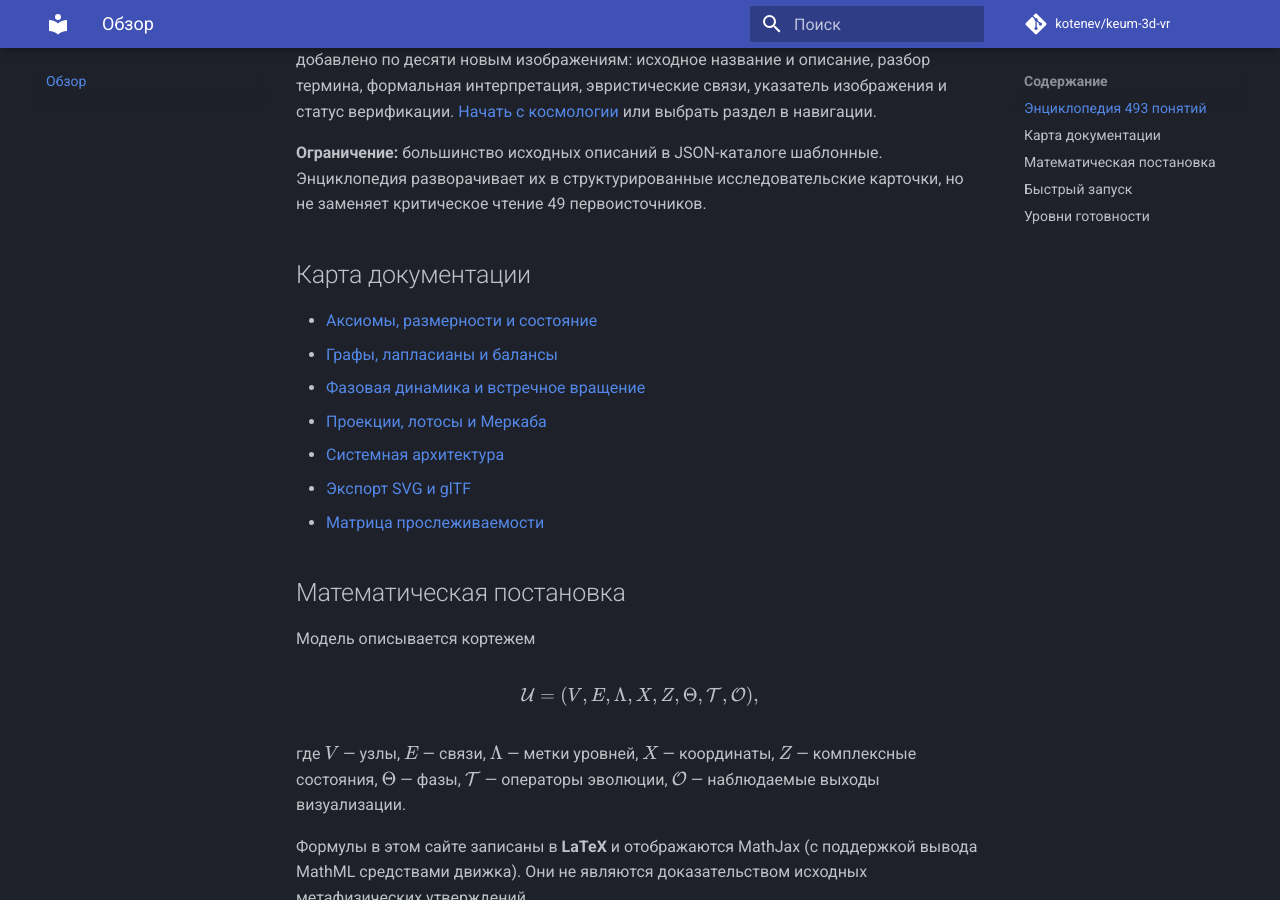
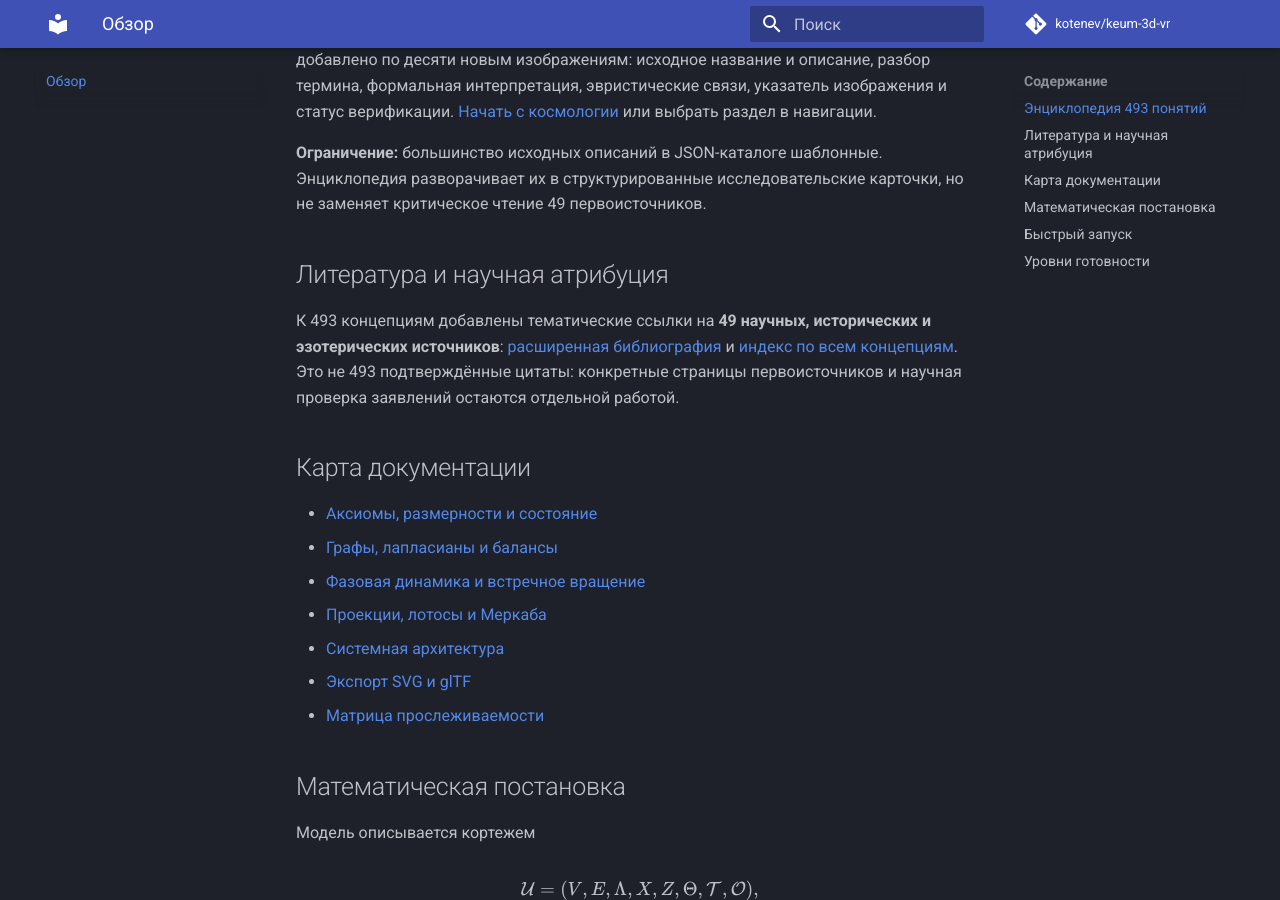
Before and after one commit to kotenev/keum-3d-vr, an MkDocs documentation site: the page built from mkdocs/index.md, in a window 1280 px wide and 900 px high, scrolled down 611 px. Built offline with MkDocs 1.6.1 and Material for MkDocs 9.7.7, drawn with Linux system fonts in a browser that asks for light colours; comment, search, counter and statistics services are not loaded.

Commit message:
docs: link 49-work reference library from MkDocs homepage

```diff
--- a/mkdocs/index.md
+++ b/mkdocs/index.md
@@ -10,6 +10,10 @@
 Добавлены **14 исходных тематических глав и дополнительная глава для 10 новых изображений** с индивидуальными карточками 412 исходных сущностей; ещё 81 понятие добавлено по десяти новым изображениям: исходное название и описание, разбор термина, формальная интерпретация, эвристические связи, указатель изображения и статус верификации. [Начать с космологии](encyclopedia/cosmology.md) или выбрать раздел в навигации.
 
 **Ограничение:** большинство исходных описаний в JSON-каталоге шаблонные. Энциклопедия разворачивает их в структурированные исследовательские карточки, но не заменяет критическое чтение 49 первоисточников.
+
+## Литература и научная атрибуция
+
+К 493 концепциям добавлены тематические ссылки на **49 научных, исторических и эзотерических источников**: [расширенная библиография](bibliography-expanded.md) и [индекс по всем концепциям](references-by-concept.md). Это не 493 подтверждённые цитаты: конкретные страницы первоисточников и научная проверка заявлений остаются отдельной работой.
 
 ## Карта документации
 
```
